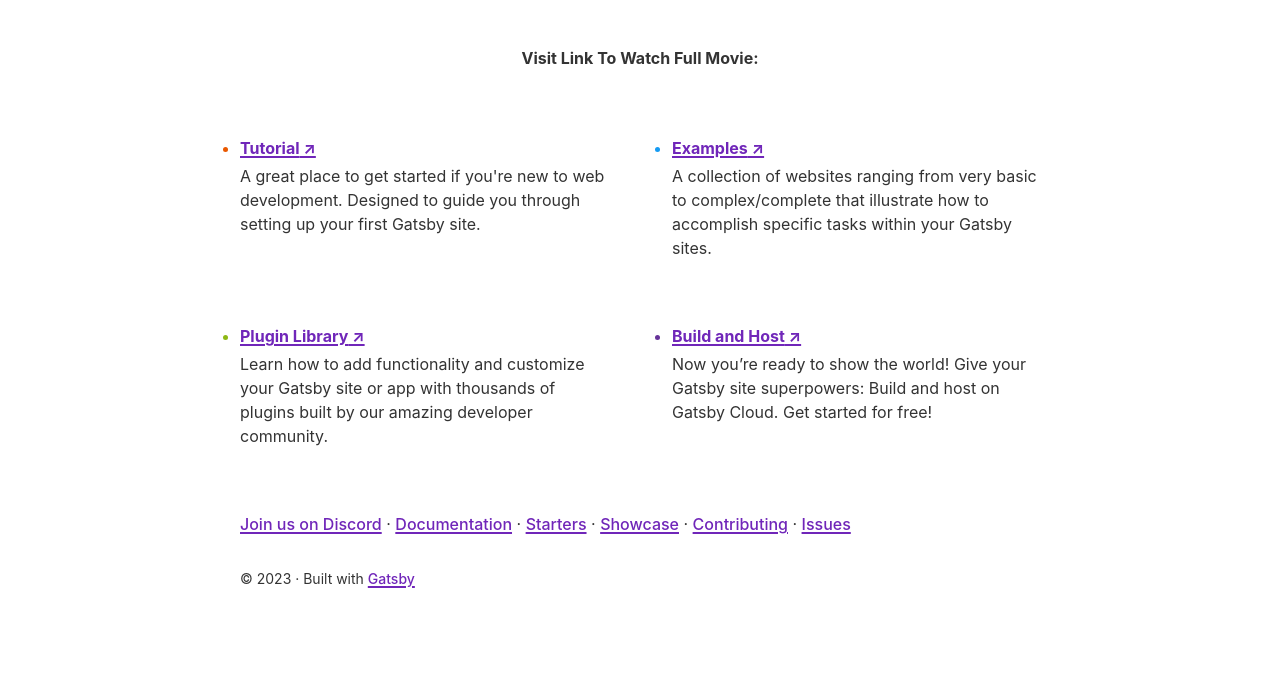
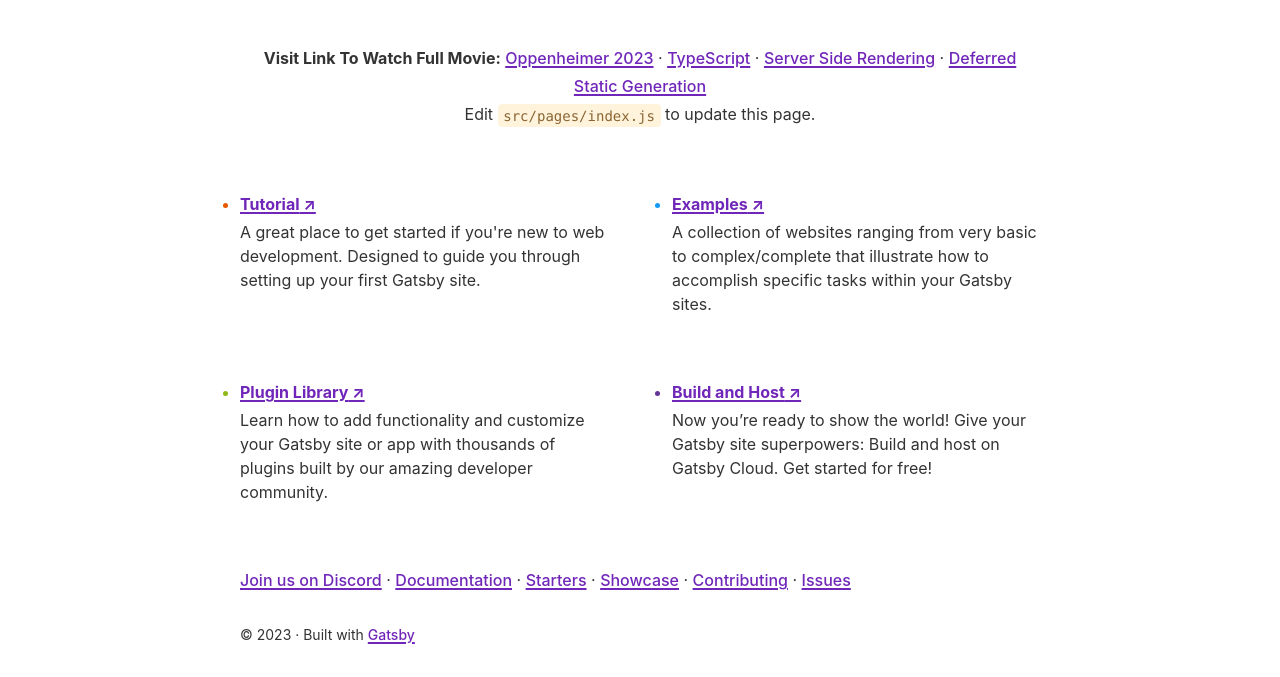
Before and after one commit to alviraamedee/watch-full-oppenheimer-2023-movie-a-masterpiece-of-historical-drama, a Gatsby site: page / in a window 1280 px wide. Shown: the part 245-922 px from the top of the page. Before the commit the page ends 866 px from the top, so only its background shows below. Built offline with nearby package versions, Linux system fonts and the light colour scheme; Gatsby itself is replaced by a stand-in of ours.

Commit message:
Update index.js

```diff
--- a/src/pages/index.js
+++ b/src/pages/index.js
@@ -86,6 +86,14 @@ const IndexPage = () => (
       </h1>
       <p className={styles.intro}>
         <b>Visit Link To Watch Full Movie:</b>{" "}
+        {samplePageLinks.map((link, i) => (
+          <React.Fragment key={link.url}>
+            <Link to={link.url}>{link.text}</Link>
+            {i !== samplePageLinks.length - 1 && <> · </>}
+          </React.Fragment>
+        ))}
+        <br />
+        Edit <code>src/pages/index.js</code> to update this page.
       </p>
     </div>
     <ul className={styles.list}>
```
